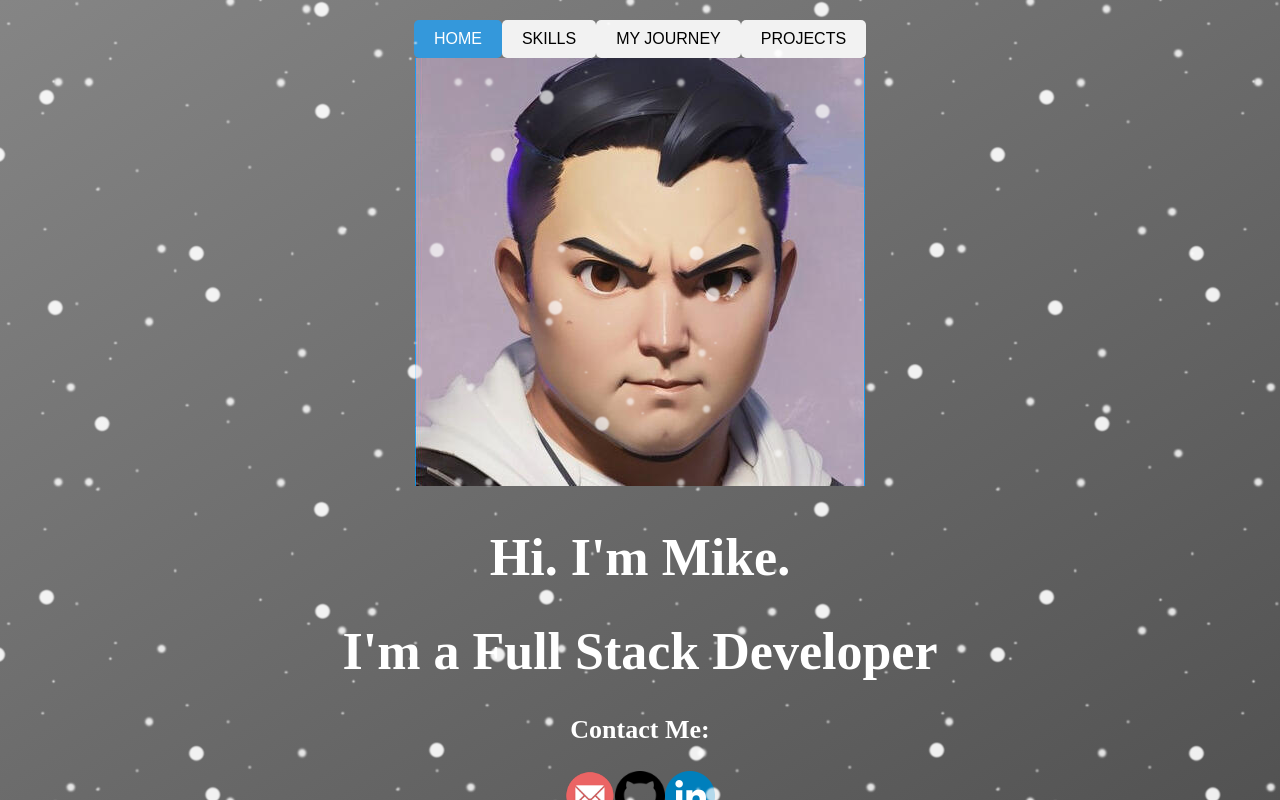
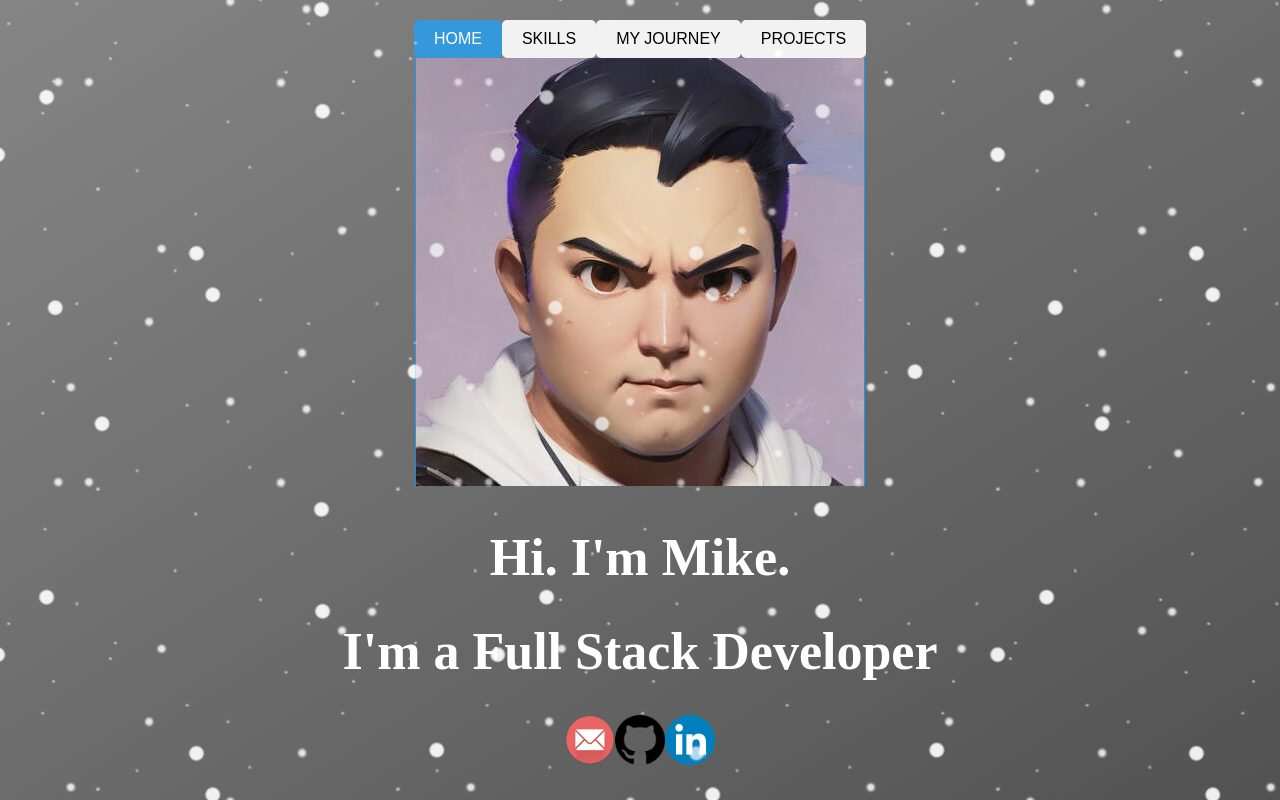
Before and after one commit to Mikechavo/Mikechavo, a React (Create React App) app: page / in a window 1280 px wide. Built offline with nearby package versions, Linux system fonts and the light colour scheme.

Commit message:
another fix

```diff
--- a/src/components/ContactMe.js
+++ b/src/components/ContactMe.js
@@ -7,7 +7,7 @@ import emailLogo from '../icons/emailLogo.png';
 const ContactMe = () => {
   return (
   <section id="Contact">
-    <p>Contact Me:</p>
+
 
 
         <div className="email-icon">
```
Also changed, not shown: 7 other files (tests, documents, lock files or other folders).
